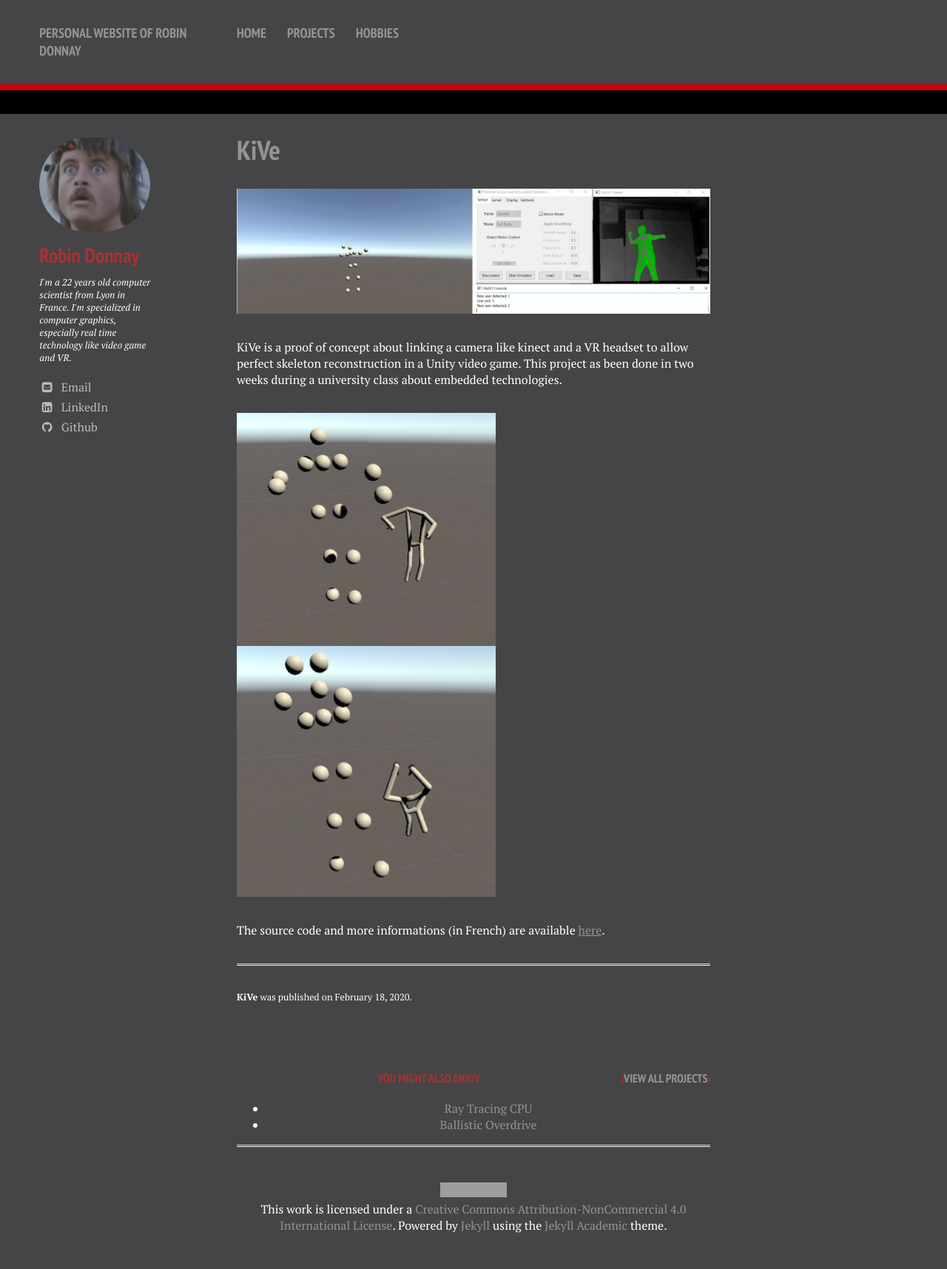
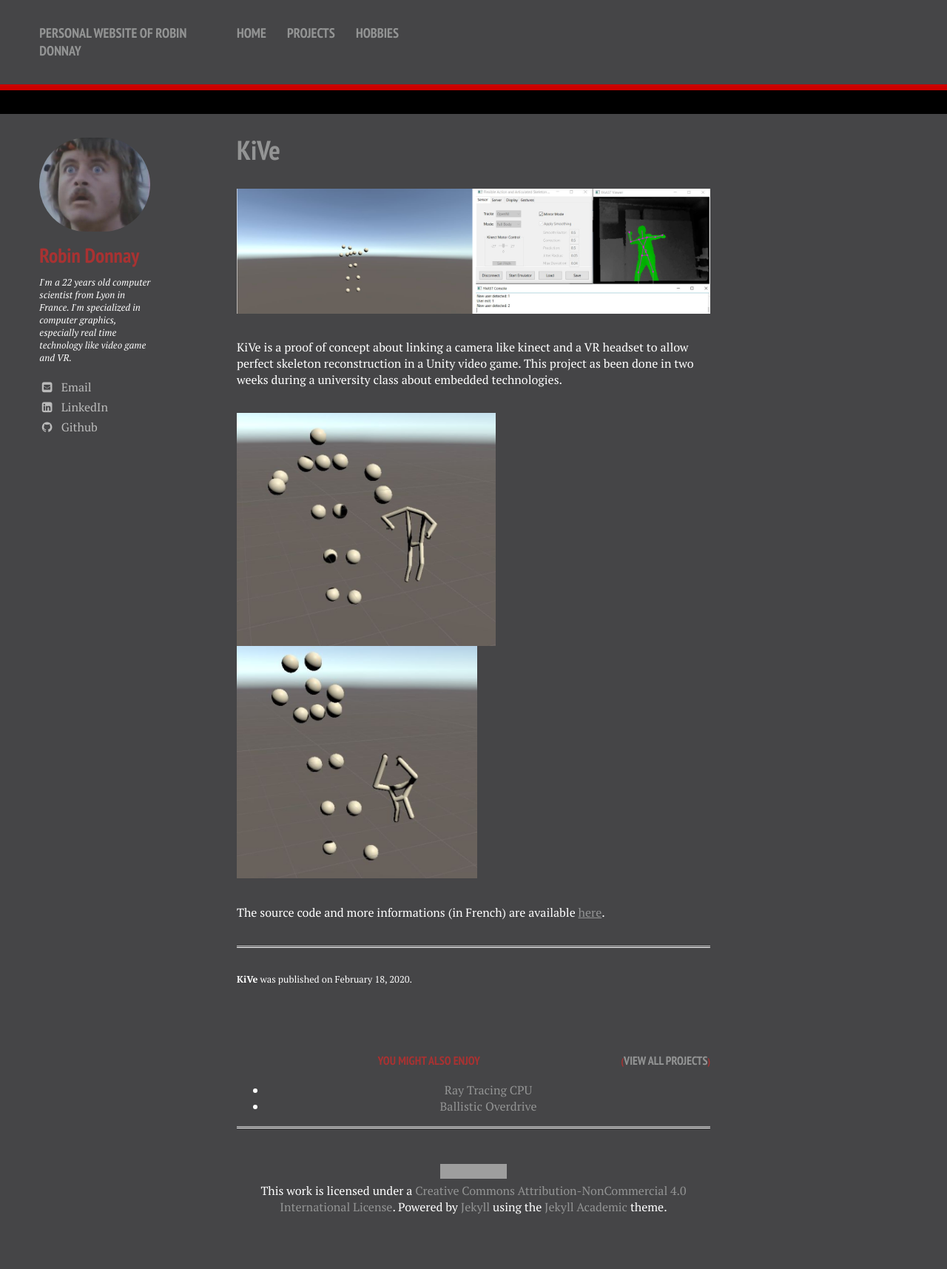
Before and after one commit to Aros69/RobinDonnay, a Jekyll site: the page built from _posts/2020-02-18-Kive.md, in a window 1280 px wide. Shown: the whole page at 74% size. Built offline with Jekyll 4.4.1, drawn with Linux system fonts in a browser that asks for light colours; nearby versions of some CDN libraries; after the commit the page ends 1690 px from its top, so only the background shows below that; grey boxes are pictures that could not be loaded.

Commit message:
New blog post : kive (correction picture size)

```diff
--- a/_posts/2020-02-18-Kive.md
+++ b/_posts/2020-02-18-Kive.md
@@ -2,15 +2,15 @@
 layout: post
 title: KiVe
 excerpt: "A skeleton link between HTC Vive and Unity"
-tags: [C#, VR, Unity, Kinect]
+tags: [C#, VR, Unity, Kinect, Mirror]
 category: blog
 ---
 
-<img src="/RobinDonnay/images/Kive/GetJoint.png" alt="Skeleton Joint Unity" width="700" />
+<img src="/RobinDonnay/images/Kive/GetJoint.png" alt="Skeleton Joint Unity" width="1000" />
 
 KiVe is a proof of concept about linking a camera like kinect and a VR headset to allow perfect skeleton reconstruction in a Unity video game.
 This project as been done in two weeks during a university class about embedded technologies.
 
-<img src="/RobinDonnay/images/Kive/Reconstruction1.png" alt="Skeleton Reconstruction 1" width="350" /> <img src="/RobinDonnay/images/Kive/Reconstruction2.png" alt="Skeleton Reconstruction 2" width="350" />
+<img src="/RobinDonnay/images/Kive/Reconstruction1.png" alt="Skeleton Reconstruction 1" width="350" /> <img src="/RobinDonnay/images/Kive/Reconstruction2.png" alt="Skeleton Reconstruction 2" width="325" />
 
 The source code and more informations (in French) are available [here](https://github.com/Aros69/Kive).
```
